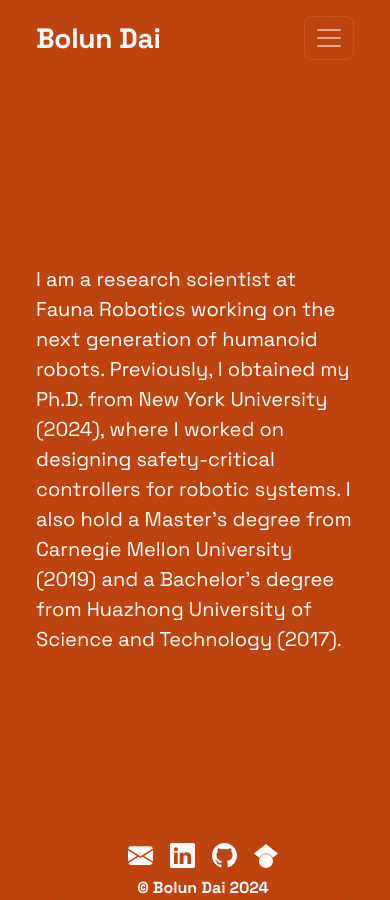
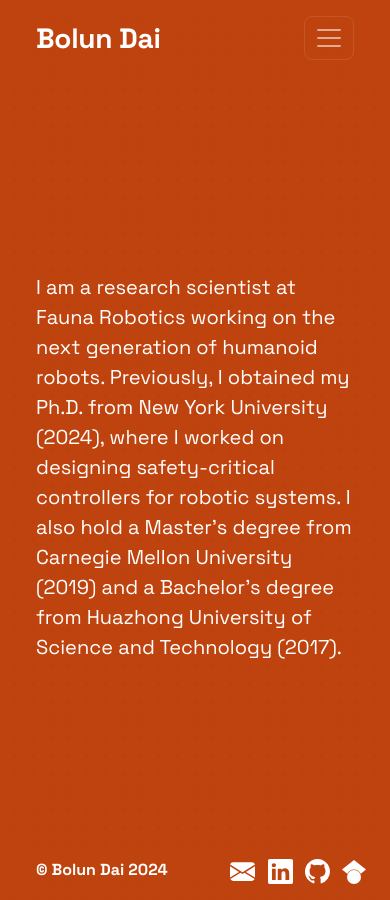
Before and after one commit to BolunDai0216/BolunDai0216.github.io, a Jekyll site: the page built from index.html, in a window 390 px wide. Built offline with Jekyll 4.4.1, drawn with Linux system fonts in a browser that asks for light colours.

Commit message:
updated mobile footnote

```diff
--- a/_sass/main.scss
+++ b/_sass/main.scss
@@ -190,24 +190,10 @@
         border-radius: 8px;
     }
 
-    /* Footer: drop to a single centered column on phones. */
-    #footer .row {
-        margin: 0 1rem !important;
-    }
-    .footer-p.col-6,
-    #footer .col-6 {
-        flex: 0 0 100%;
-        max-width: 100%;
-        text-align: center !important;
-        margin-bottom: 0.25rem;
-    }
-    #footer .footer-p.col-6 {
-        order: 2;
-        margin-top: 0.25rem;
-        margin-bottom: 0;
-    }
+    /* Footer on mobile: keep copyright and icons on the same row —
+       copyright left-aligns with the brand, icons right-align with the toggler. */
     #footer .foot-icon, #footer a {
-        padding: 0 0.4rem !important;
+        padding: 0 0.25rem !important;
     }
 }
 
```
